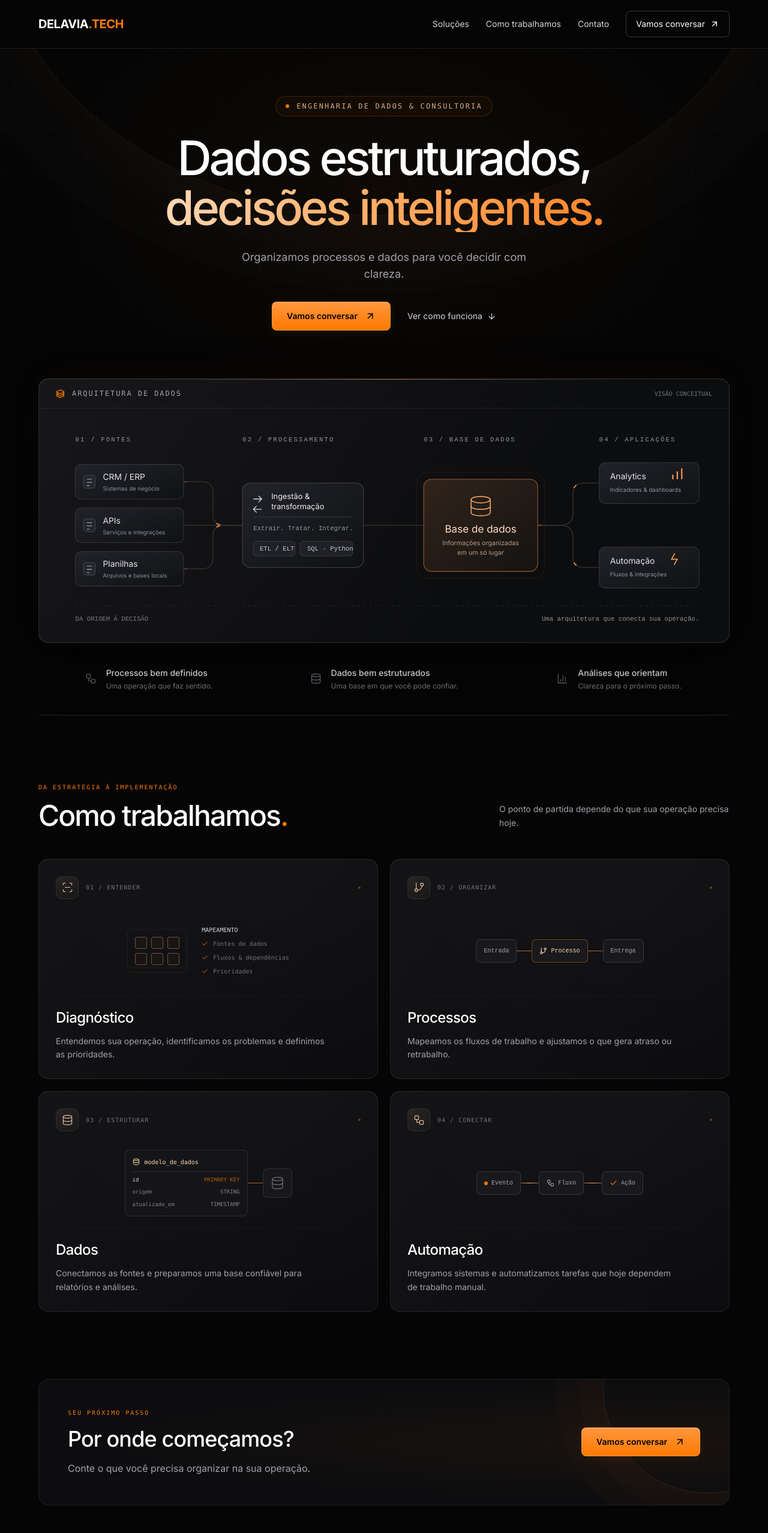
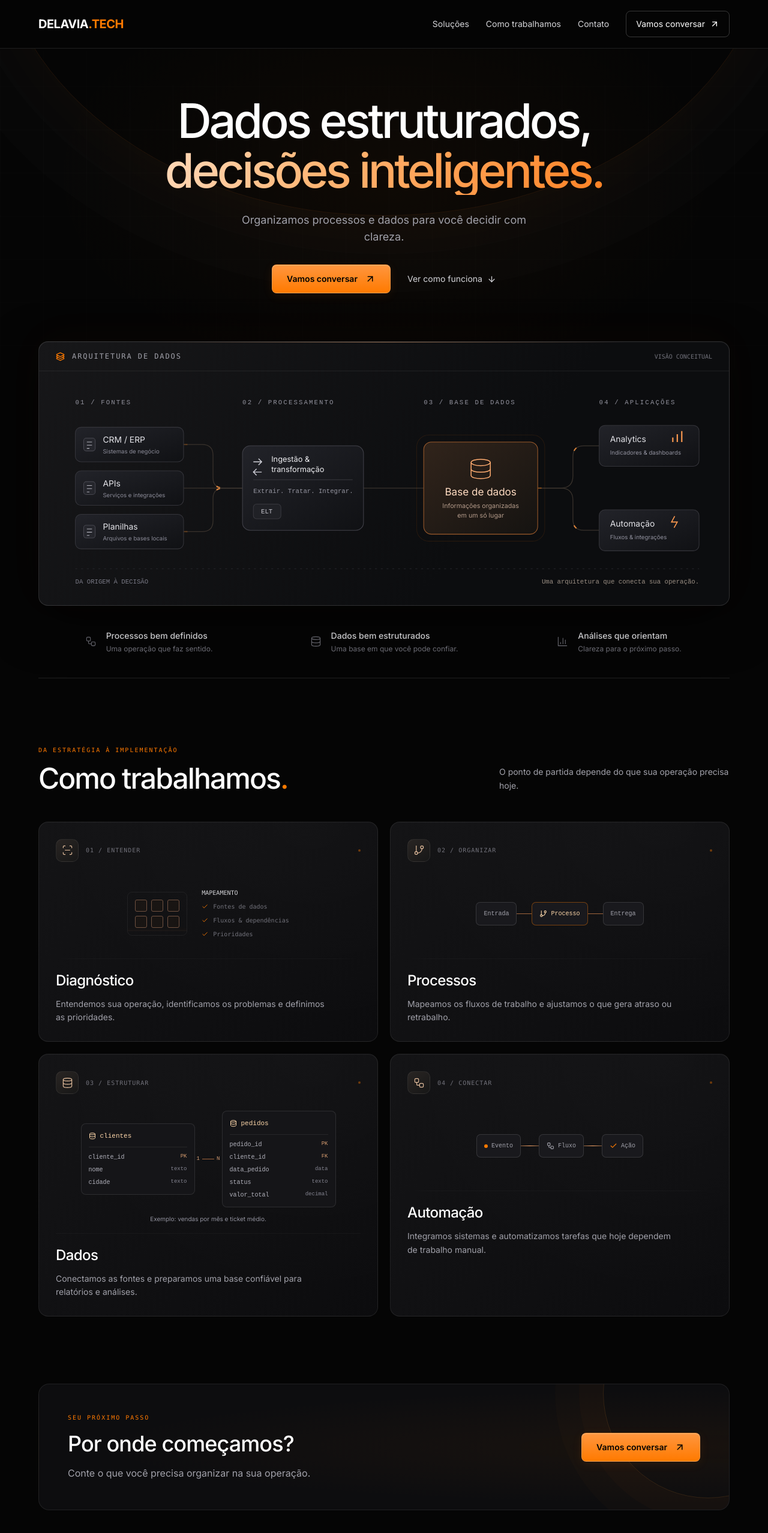
Before and after one commit to edshowsz/delavia-tech, a Next.js app: page / in a window 1280 px wide. Shown: the top 2556 px of the page at 60% size. Built offline with nearby package versions, Linux system fonts and the light colour scheme.

Commit message:
Simplify architecture labels and illustrate a real sales data model

```diff
--- a/app/globals.css
+++ b/app/globals.css
@@ -149,9 +149,6 @@ html {
 .flow-mini, .automation-mini { display: flex; align-items: center; width: 100%; justify-content: center; }
 .flow-mini span, .automation-mini>span { display: flex; align-items: center; gap: 6px; border: 1px solid #ffffff20; border-radius: 7px; background: #19191d; padding: 11px 12px; font-family: monospace; font-size: 10px; color: #a1a1aa; }
 .flow-mini i { width: 25px; height: 1px; background: #a1653c; }
-.schema-mini { width: 205px; padding: 12px; color: #81818d; border: 1px solid #ffffff1a; border-radius: 8px; background: #151518; }
-.schema-mini p:not(:first-child) { display: flex; justify-content: space-between; margin-top: 7px; font-size: 9px; }
-.schema-link { width: 25px; height: 1px; margin: 0 -24px; background: #a1653c; }
 .automation-line { width: 30px; height: 1px; background: linear-gradient(90deg, #875b3b, #ffab6c, #875b3b); }
 .contact-panel { position: relative; overflow: hidden; border: 1px solid #ffffff14; border-radius: 18px; background: radial-gradient(ellipse at 95% 50%, #ff7a000c, transparent 65%), #0d0d0f; }
 .contact-panel::before { content: ""; position: absolute; width: 350px; height: 350px; right: -140px; top: -160px; border: 1px solid #ff983326; border-radius: 50%; box-shadow: 0 0 0 40px #ff7a0005, 0 0 0 80px #ff7a0004; pointer-events: none; }
@@ -168,3 +165,27 @@ html {
 @media (max-width: 767px) {
   .technical-detail { height: 115px; }
 }
+
+.business-model {
+  height: auto;
+  min-height: 210px;
+  flex-direction: column;
+  gap: 12px;
+  padding: 16px 0;
+  mask-image: none;
+}
+.business-schema { display: flex; width: 100%; align-items: center; justify-content: center; }
+.business-table { flex: 1; max-width: 190px; min-width: 0; padding: 12px; border: 1px solid #ffffff1a; border-radius: 8px; background: #151518; font-family: monospace; font-size: 10px; color: #b1b1bb; }
+.business-table p { display: flex; justify-content: space-between; align-items: center; gap: 8px; margin-top: 6px; }
+.business-table .business-table-title { justify-content: flex-start; gap: 7px; margin-top: 0; padding-bottom: 9px; margin-bottom: 9px; border-bottom: 1px solid #ffffff12; color: #fed7aa; font-size: 11px; }
+.business-table p>span:last-child { color: #848490; font-size: 9px; }
+.business-table p>span.schema-key { color: #d99e71; }
+.business-relation { display: flex; align-items: center; flex-shrink: 0; gap: 4px; width: 45px; padding: 0 3px; font-family: monospace; font-size: 9px; color: #cf9a73; }
+.business-relation i { flex: 1; height: 1px; background: #a1653c; }
+.business-model figcaption { color: #92929e; font-size: 10px; text-align: center; }
+@media (max-width: 400px) {
+  .business-table { padding: 8px; font-size: 9px; }
+  .business-table p { gap: 3px; }
+  .business-table p>span:last-child { font-size: 8px; }
+  .business-relation { width: 28px; gap: 2px; padding: 0 2px; }
+}
--- a/components/DataArchitecture.tsx
+++ b/components/DataArchitecture.tsx
@@ -35,8 +35,7 @@ export default function DataArchitecture() {
           <text x="344" y="119" fill="#ededf0" fontSize="12">Ingestão &amp;</text><text x="344" y="135" fill="#ededf0" fontSize="12">transformação</text>
           <path d="M316 147 H471" stroke="#333339"/>
           <text x="316" y="168" fill="#94949f" fontFamily="monospace" fontSize="10">Extrair. Tratar. Integrar.</text>
-          <rect x="316" y="185" width="65" height="23" rx="5" fill="#202126" stroke="#38383e"/><text x="326" y="200" fill="#c3c3cc" fontFamily="monospace" fontSize="10">ETL / ELT</text>
-          <rect x="389" y="185" width="82" height="23" rx="5" fill="#202126" stroke="#38383e"/><text x="400" y="200" fill="#c3c3cc" fontFamily="monospace" fontSize="10">SQL · Python</text>
+          <rect x="316" y="185" width="43" height="23" rx="5" fill="#202126" stroke="#38383e"/><text x="328" y="200" fill="#c3c3cc" fontFamily="monospace" fontSize="10">ELT</text>
           <rect x="571" y="77" width="200" height="166" rx="19" fill="none" stroke="#ff7a00" strokeOpacity=".1"/>
           <rect x="582" y="88" width="178" height="144" rx="12" fill="url(#core-surface)" stroke="#9b5a2b"/>
           <g fill="none" stroke="#ffac70" strokeWidth="1.4"><ellipse cx="671" cy="120" rx="15" ry="5"/><path d="M656 120 v20 c0 7 30 7 30 0 v-20 M656 130 c0 7 30 7 30 0"/></g>
@@ -54,7 +53,7 @@ export default function DataArchitecture() {
       <div className="architecture-grid px-5 py-7 md:hidden">
         <div className="flex justify-center gap-2 font-mono text-[11px] text-zinc-300">{['CRM / ERP','APIs','Planilhas'].map(x=><span key={x} className="rounded-md border border-white/10 bg-white/[0.04] px-3 py-2">{x}</span>)}</div>
         <ArrowDown className="mx-auto my-4 text-primary/60" size={18} aria-hidden="true" />
-        <div className="architecture-mobile-node"><Workflow size={19} aria-hidden="true"/><div><p>Ingestão &amp; transformação</p><span>ETL / ELT · SQL · Python</span></div></div>
+        <div className="architecture-mobile-node"><Workflow size={19} aria-hidden="true"/><div><p>Ingestão &amp; transformação</p><span>ELT</span></div></div>
         <ArrowDown className="mx-auto my-4 text-primary/60" size={18} aria-hidden="true" />
         <div className="architecture-mobile-node !border-primary/40 !bg-primary/[0.06]"><Database size={21} className="text-primary" aria-hidden="true"/><div><p>Base de dados</p><span>Informações organizadas em um só lugar</span></div></div>
         <ArrowDown className="mx-auto my-4 text-primary/60" size={18} aria-hidden="true" />
--- a/components/Hero.tsx
+++ b/components/Hero.tsx
@@ -11,7 +11,6 @@ export default function Hero({ contactUrl }: { contactUrl: string }) {
       <div className="hero-orbit" aria-hidden="true" />
       <div className="site-container relative">
         <div className="mx-auto max-w-5xl text-center">
-          <p className="mb-7 inline-flex items-center gap-3 rounded-full border border-primary/20 bg-primary/[0.04] px-4 py-2 font-mono text-[10px] uppercase tracking-[0.18em] text-orange-200/80 sm:text-xs"><span className="h-1.5 w-1.5 rounded-full bg-primary" />Engenharia de dados & consultoria</p>
           <h1 id="hero-title" className="font-space text-[clamp(2.5rem,6.2vw,5.7rem)] font-medium leading-[1.04] tracking-[-0.055em]">
             <span className="block">{hero.title.part1}</span>
             <span className="hero-title-accent block">{hero.title.highlight}<span className="text-primary">.</span></span>
--- a/components/Services.tsx
+++ b/components/Services.tsx
@@ -6,7 +6,28 @@ import { Check, Database, GitBranch, ScanLine, Workflow } from "lucide-react";
 function TechnicalDetail({ index }: { index: number }) {
   if(index === 0) return <div className="technical-detail" aria-hidden="true"><div className="scan-grid"><span className="scan-sweep"/><div/><div/><div/><div/><div/><div/></div><div className="space-y-2 font-mono text-[10px] text-zinc-500"><p className="text-zinc-300">MAPEAMENTO</p><p className="flex items-center gap-2"><Check size={11} className="text-primary"/>Fontes de dados</p><p className="flex items-center gap-2"><Check size={11} className="text-primary"/>Fluxos & dependências</p><p className="flex items-center gap-2"><Check size={11} className="text-primary"/>Prioridades</p></div></div>;
   if(index === 1) return <div className="technical-detail" aria-hidden="true"><div className="flow-mini"><span>Entrada</span><i/><span className="!border-primary/40 !text-orange-200"><GitBranch size={13}/>Processo</span><i/><span>Entrega</span></div></div>;
-  if(index === 2) return <div className="technical-detail" aria-hidden="true"><div className="schema-mini font-mono text-[10px]"><p className="flex items-center gap-2 border-b border-white/10 pb-2 text-orange-200"><Database size={12}/>modelo_de_dados</p><p><span className="text-zinc-300">id</span><span className="text-primary/70">PRIMARY KEY</span></p><p><span>origem</span><span>STRING</span></p><p><span>atualizado_em</span><span>TIMESTAMP</span></p></div><div className="schema-link"/><div className="rounded-lg border border-white/10 bg-white/[0.03] p-3"><Database size={23} className="text-zinc-500" strokeWidth={1.2}/></div></div>;
+  if (index === 2) return (
+    <figure className="technical-detail business-model" aria-label="Exemplo de modelo de vendas: um cliente pode ter vários pedidos. Cada pedido registra cliente, data, status e valor total.">
+      <div className="business-schema">
+        <div className="business-table">
+          <p className="business-table-title"><Database size={12} aria-hidden="true"/>clientes</p>
+          <p><span>cliente_id</span><span className="schema-key">PK</span></p>
+          <p><span>nome</span><span>texto</span></p>
+          <p><span>cidade</span><span>texto</span></p>
+        </div>
+        <div className="business-relation" aria-hidden="true"><span>1</span><i/><span>N</span></div>
+        <div className="business-table">
+          <p className="business-table-title"><Database size={12} aria-hidden="true"/>pedidos</p>
+          <p><span>pedido_id</span><span className="schema-key">PK</span></p>
+          <p><span>cliente_id</span><span className="schema-key">FK</span></p>
+          <p><span>data_pedido</span><span>data</span></p>
+          <p><span>status</span><span>texto</span></p>
+          <p><span>valor_total</span><span>decimal</span></p>
+        </div>
+      </div>
+      <figcaption>Exemplo: vendas por mês e ticket médio.</figcaption>
+    </figure>
+  );
   return <div className="technical-detail" aria-hidden="true"><div className="automation-mini"><span><span className="h-1.5 w-1.5 rounded-full bg-primary"/>Evento</span><div className="automation-line"/><span><Workflow size={13}/>Fluxo</span><div className="automation-line"/><span><Check size={13} className="text-primary"/>Ação</span></div></div>;
 }
 
```
